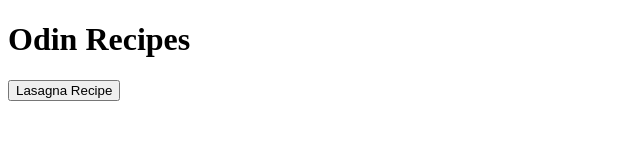
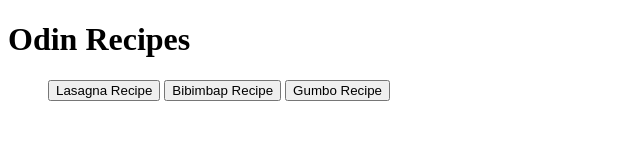
Before and after one commit to Sransonette/odin-recipes, a plain HTML site: page index.html in a window 1280 px wide. Shown: the whole page, without its empty margins (0-640 px from the left). Drawn offline with Linux system fonts and the light colour scheme.

Commit message:
add 2 new recipe buttons to index

```diff
--- a/index.html
+++ b/index.html
@@ -7,7 +7,12 @@
 </head>
 <body>
     <h1>Odin Recipes</h1>
-    <a href="pages/lasagna.html"><button>Lasagna Recipe</button></a>
+    <ul>
+        <a href="pages/lasagna.html"><button>Lasagna Recipe</button></a>
+        <a href="pages/bibimbap.html"><button>Bibimbap Recipe</button></a>
+        <a href="pages/gumbo.html"><button>Gumbo Recipe</button></a>
+    </ul>
+
 
 </body>
 </html>
```
Also changed, not shown: pages/bibimbap.html (added, +11 -0 lines), pages/gumbo.html (added).
